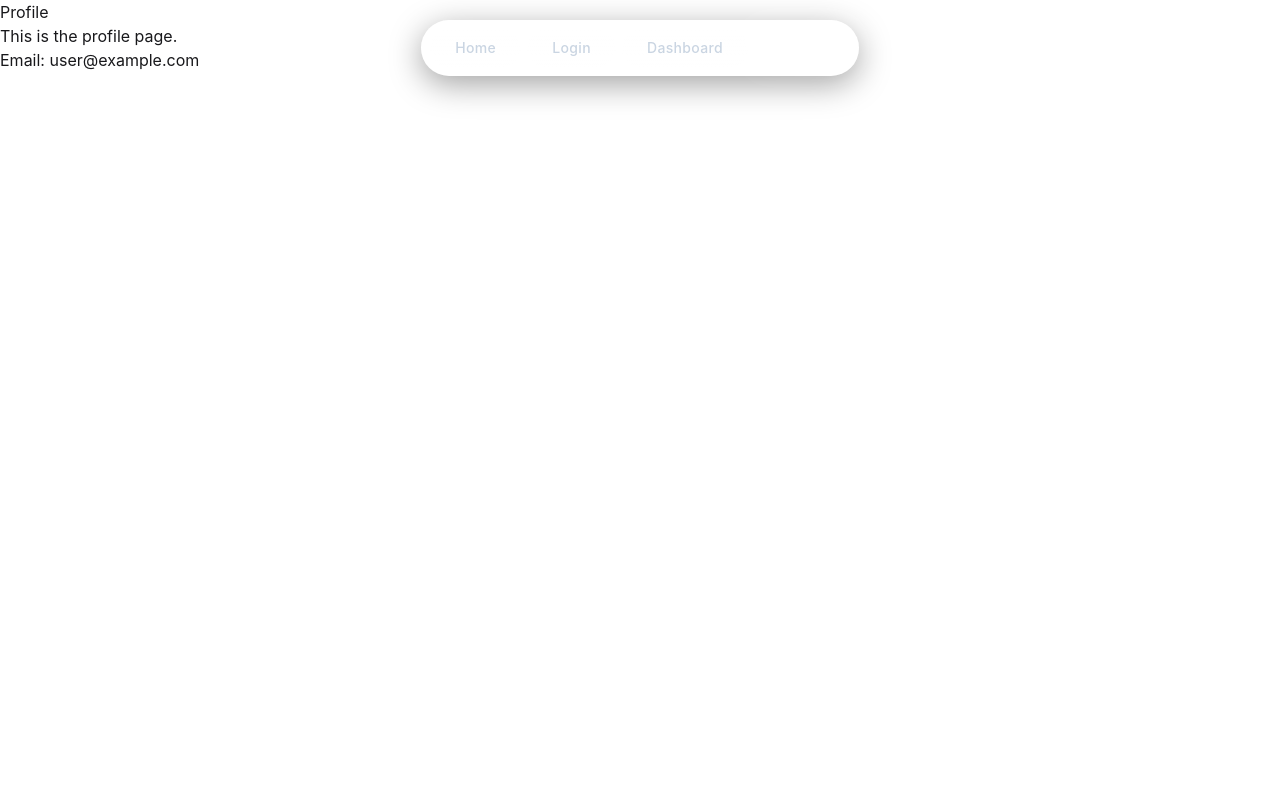
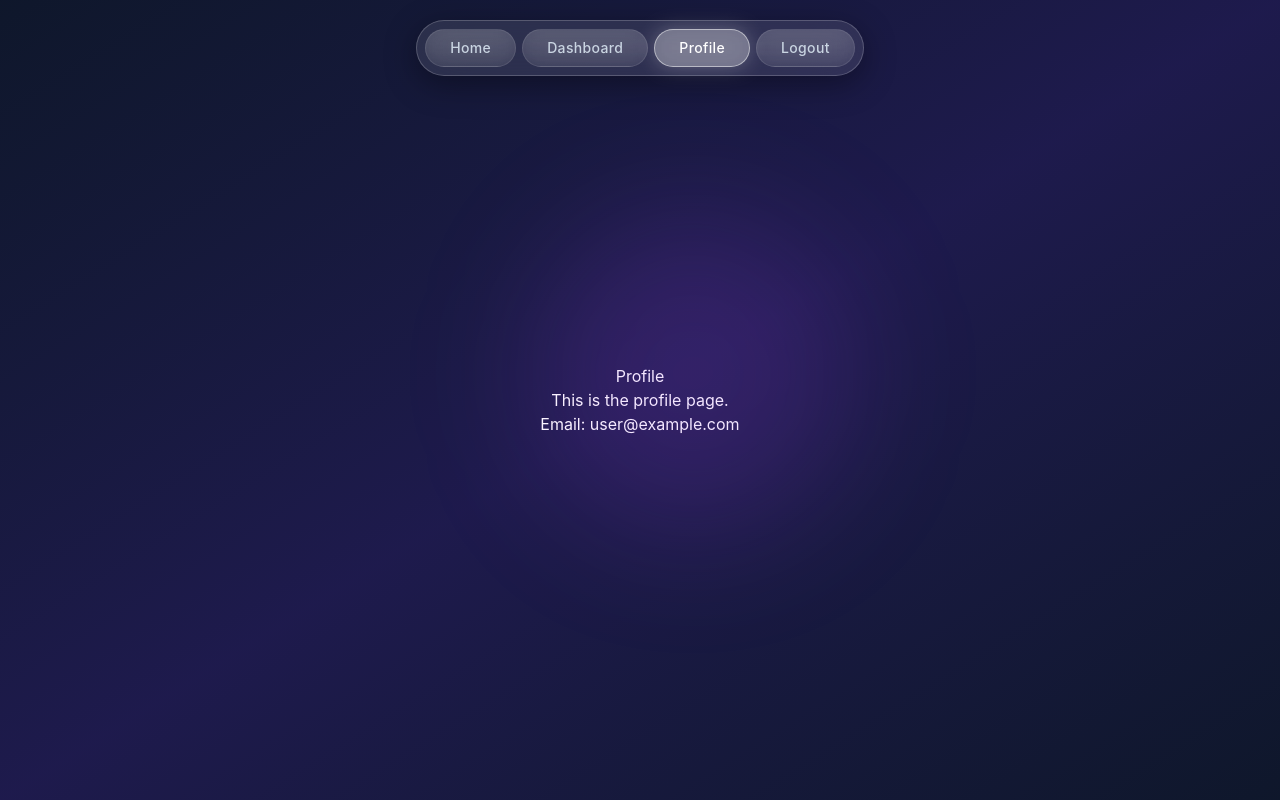
Before and after one commit to mahib-bit/firebase-email-pass, a React (Vite) app: page /profile in a window 1280 px wide. Built offline with nearby package versions, Linux system fonts and the light colour scheme; no server answers; sample sign-in values are in the browser's storage.

Commit message:
profile css

```diff
--- a/src/components/Navbar/Navbar.jsx
+++ b/src/components/Navbar/Navbar.jsx
@@ -1,14 +1,18 @@
-import React from 'react';
+import React, { useContext } from 'react';
 import { NavLink } from 'react-router';
-
-const NAV_ITEMS = [
-    { path: '/', label: 'Home' },
-    { path: '/Login', label: 'Login' },
-    { path: '/dashboard', label: 'Dashboard' },
-    { path: '/profile',  label: 'Profile'},
-];
+import { AuthContext } from '../../context/AuthContext/AuthContext';
 
 const Navbar = () => {
+
+    const { user } = useContext(AuthContext)
+
+    const NAV_ITEMS = [
+        { path: '/', label: 'Home' },
+        { path: '/dashboard', label: 'Dashboard' },
+        { path: '/profile', label: 'Profile' },
+        { path: '/Login', label: user ? 'Logout' : 'Login' },
+    ];
+
     return (
         <header className="fixed top-5 inset-x-0 z-50 flex justify-center px-4">
             <nav className="flex items-center gap-1.5 p-2 rounded-full bg-white/10 backdrop-blur-xl border border-white/20 shadow-[0_8px_32px_0_rgba(0,0,0,0.37)]">
--- a/src/pages/Profile/Profile.jsx
+++ b/src/pages/Profile/Profile.jsx
@@ -5,7 +5,10 @@ const Profile = () => {
     const { user } = useContext(AuthContext);
 
     return (
-        <div>
+        <div className="flex flex-col min-h-screen w-full flex items-center justify-center bg-gradient-to-br from-slate-900 via-indigo-950 to-slate-900 text-white relative p-4 overflow-hidden">
+
+            <div className="absolute bottom-1/3 right-1/3 w-80 h-80 bg-purple-500/15 rounded-full blur-3xl pointer-events-none" />
+
             <h1>Profile</h1>
             <p>This is the profile page.</p>
             <p>Email: {user?.email}</p>
```
